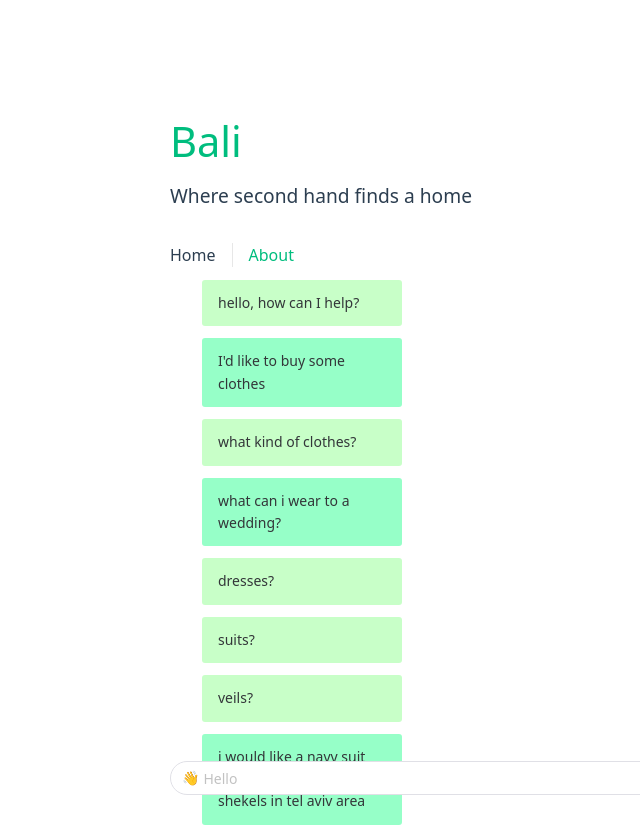
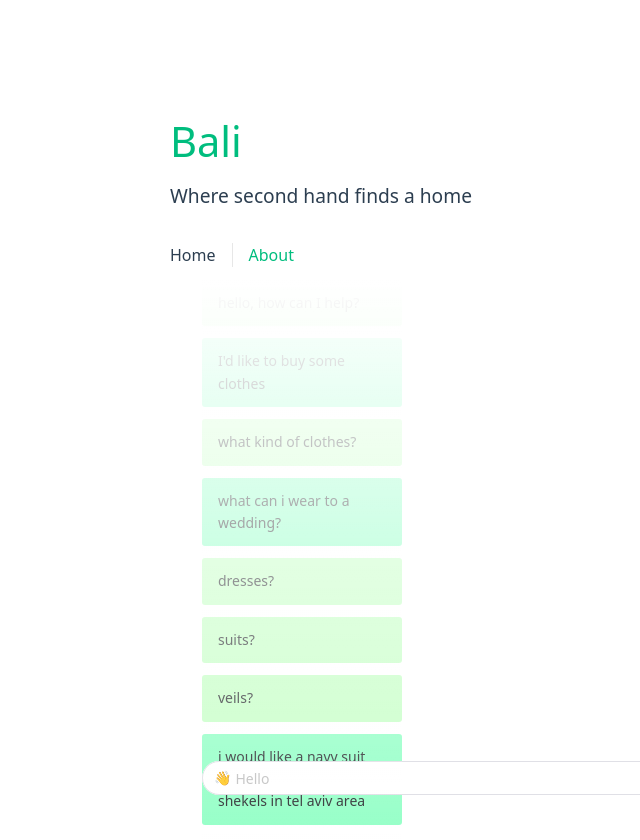
Before and after one commit to GILREICH1/bali-bot-client, a Vue app: page / in a window 1280 px wide. Shown: the whole page, without its empty margins (238-878 px from the left). Built offline with nearby package versions, Linux system fonts and the light colour scheme; a small style sheet from the web is missing.

Commit message:
WIP scroll broken

```diff
--- a/src/views/HomeView.vue
+++ b/src/views/HomeView.vue
@@ -1,9 +1,11 @@
 <template>
+  <div class="wrapper">
+    <div class="messages-view-overlay"></div>
     <messages-view class="messages-view"
       :messageLoading="messageLoading" :messages="messages" />
     <form class="home-view-input-bar" @submit.prevent="submitHandler">
       <n-space vertical>
-      <n-input :on-focus="test" :disabled="inputDisabled" type="text"
+        <n-input :disabled="inputDisabled" type="text"
           v-model:value="inputValue" round placeholder="Hello"
           ref="inputInstRef">
           <template #prefix>
@@ -12,6 +14,7 @@
         </n-input>
       </n-space>
     </form>
+  </div>
 </template>
 
 <script>
@@ -41,16 +44,13 @@ export default {
       inputInstRef,
       inputValue: ref(null),
       handleFocus() {
-        console.log({ inputInstRef });
+        console.log(inputInstRef.value?.focus);
         inputInstRef.value?.focus();
       },
     };
   },
 
   methods: {
-    test() {
-      console.log('hello')
-    },
     submitHandler() {
       if (this.inputValue) {
         const newMessage = {
@@ -60,7 +60,9 @@ export default {
 
         this.messages = [...this.messages, newMessage];
         this.inputValue = "";
+        setTimeout(() => {
           this.getBotMessage();
+        }, 400);
       }
     },
     async getBotMessage() {
@@ -75,13 +77,17 @@ export default {
         this.messageLoading = false;
         this.inputDisabled = false;
         this.handleFocus();
-      }, 200);
+      }, 800);
     },
   },
 };
 </script>
 
 <style>
+.wrapper {
+  position: relative;
+}
+
 .messages-view {
   top: 10rem;
   height: 70vh;
@@ -91,6 +97,15 @@ export default {
   overflow: scroll;
 }
 
+.messages-view-overlay {
+  position: absolute;
+  height: 70vh;
+  top: 10rem;
+  background: linear-gradient(rgb(255, 255, 255), rgba(255, 255, 255, 0));
+  z-index: 100;
+  width: 100%;
+  overflow: hidden;
+}
 
 .home-view-input-bar {
   width: 70vw;
```
Lines whose indentation alone changed are shown as unchanged.
